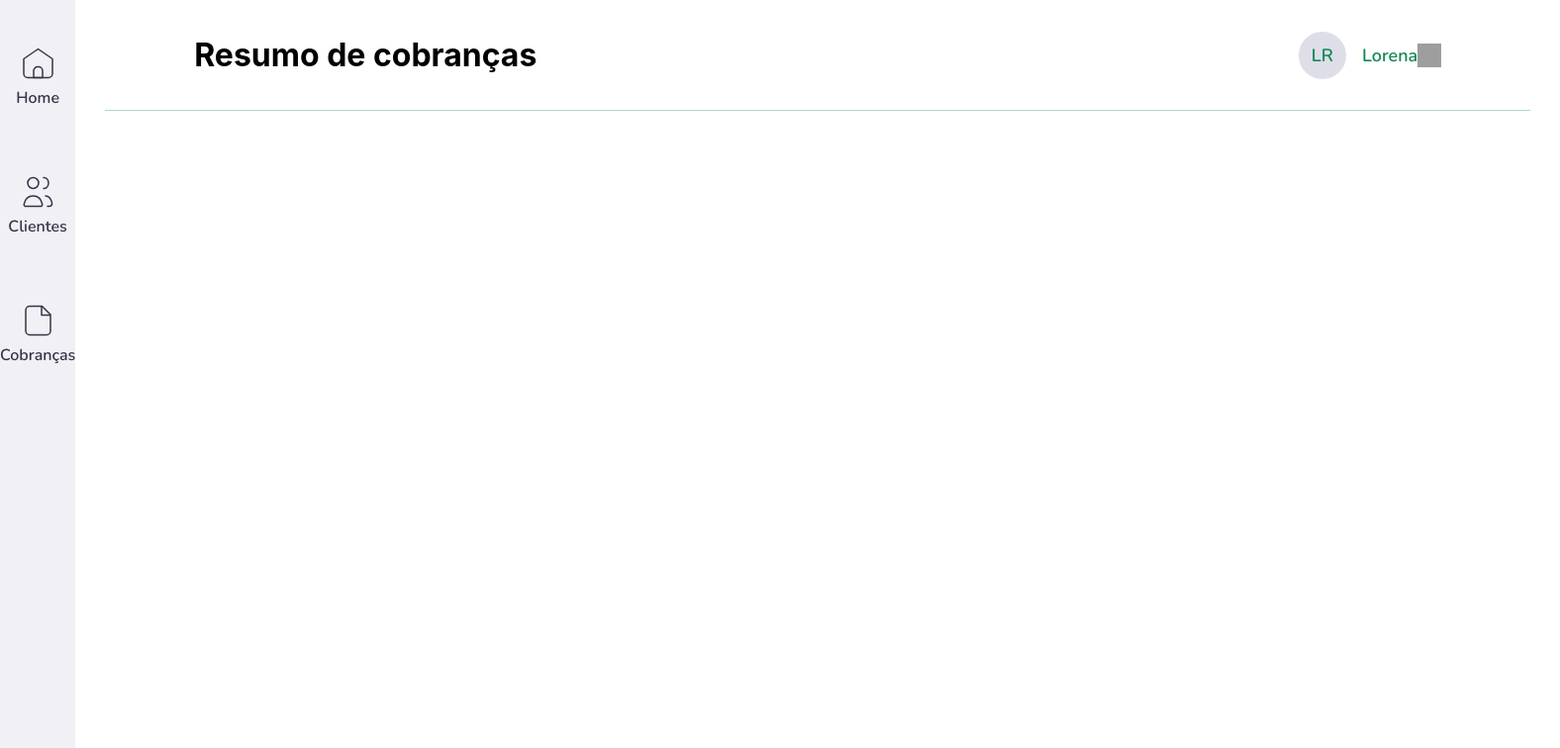
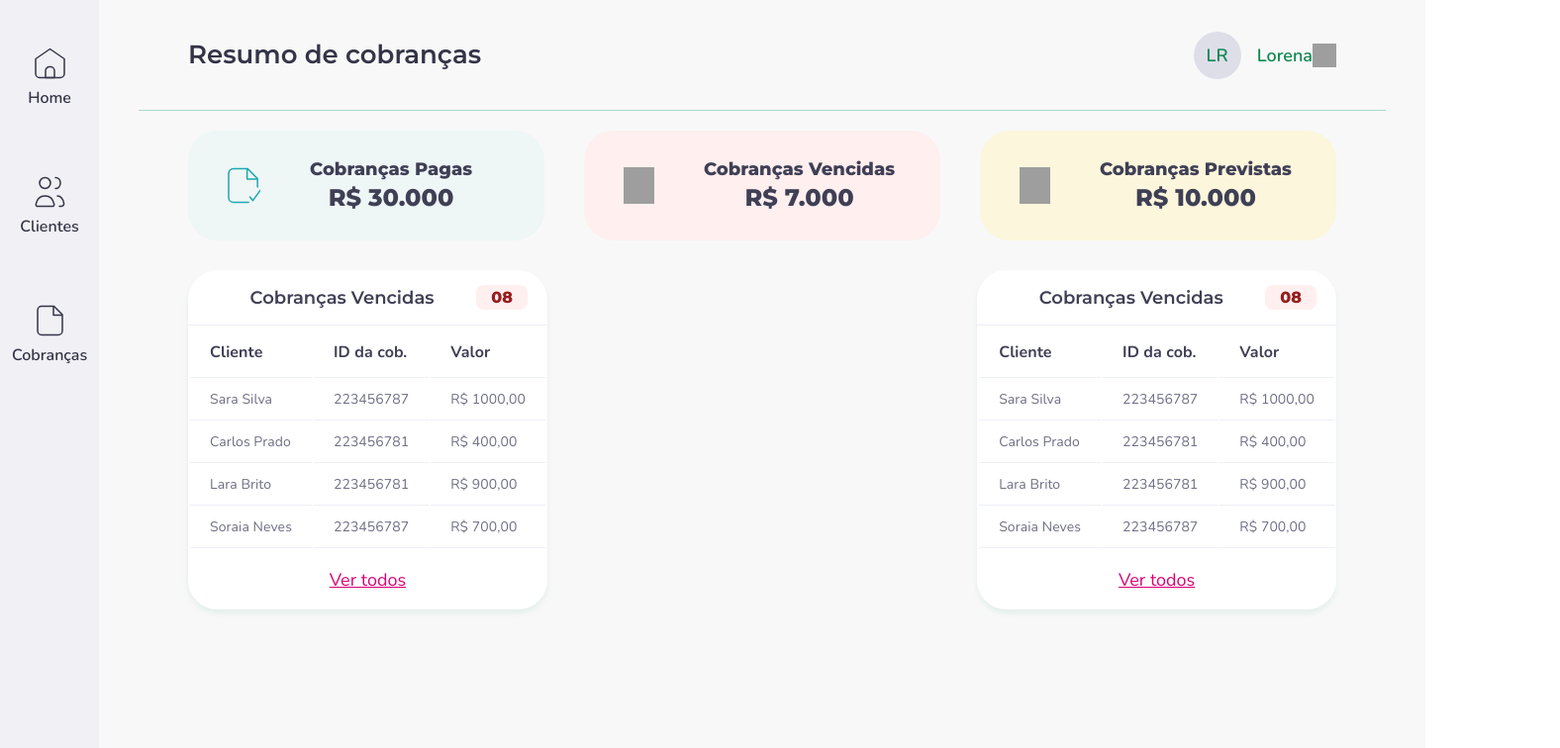
Before and after one commit to rodrigodahora/desafio-modulo05-front-Baby-Sharp-DOM-DOM, a React (Create React App) app: page /Home in a window 1280 px wide. Shown: the top 756 px of the page at 99% size, 1576 px wide, since content can reach past the window. Built offline with nearby package versions, Linux system fonts and the light colour scheme; grey boxes are pictures that could not be loaded.

Commit message:
Home quase finalizada

```diff
--- /dev/null
+++ b/src/components/ChargesTabs/index.jsx
@@ -0,0 +1,51 @@
+import React from 'react';
+import styles from './styles.module.css';
+
+const ChargesTabs = () => {
+  return (
+    <div className={styles.container}>
+      <header className={styles.header}>
+        <h3>Cobranças Vencidas</h3>
+        <span className={styles.amount_charges}>08</span>
+      </header>
+
+      <table className={styles.table}>
+        <thead>
+          <tr>
+            <th>Cliente</th>
+            <th>ID da cob.</th>
+            <th>Valor</th>
+          </tr>
+        </thead>
+        <tbody>
+          <tr>
+            <td>Sara Silva </td>
+            <td>223456787</td>
+            <td>R$ 1000,00</td>
+          </tr>
+          <tr>
+            <td>Carlos Prado</td>
+            <td>223456781</td>
+            <td>R$ 400,00</td>
+          </tr>
+          <tr>
+            <td>Lara Brito</td>
+            <td>223456781</td>
+            <td>R$ 900,00</td>
+          </tr>
+          <tr>
+            <td>Soraia Neves</td>
+            <td>223456787</td>
+            <td>R$ 700,00</td>
+          </tr>
+        </tbody>
+      </table>
+
+      <footer className={styles.footer}>
+        <a href="/">Ver todos</a>
+      </footer>
+    </div>
+  );
+};
+
+export default ChargesTabs;
--- /dev/null
+++ b/src/components/ChargesTabs/styles.module.css
@@ -0,0 +1,87 @@
+.container {
+  overflow: hidden;
+  border-radius: 30px;
+  box-shadow: 0px 4px 5px 0px rgba(172, 217, 197, 0.25);
+}
+
+.header {
+  display: flex;
+  align-items: center;
+  padding: 15px 20px;
+  background-color: #FFF;
+  border-bottom: 1px solid #EFF0F6;
+}
+
+.header h3 {
+  flex: 1;
+  text-align: center;
+  color: #3F3F55;
+  font-family: Montserrat, sans-serif;
+  font-size: 18px;
+  font-style: normal;
+  font-weight: 600;
+}
+
+.amount_charges {
+  margin: 0 0 0 auto;
+
+  background-color: #FFEFEF;
+  padding: 3px 15px;
+  border-radius: 8px;
+  color: #971D1D;
+  font-family: Montserrat, sans-serif;
+  font-size: 16px;
+  font-style: normal;
+  font-weight: 700;
+}
+
+.table {
+  width: 100%;
+  background-color: #FFF;
+}
+
+.table th,
+.table td {
+  border-bottom: 1px solid #EFF0F6;
+  padding: 0 20px;
+}
+
+.table th {
+  text-align: start;
+  color: #3F3F55;
+  font-family: Nunito, sans-serif;
+  font-size: 16px;
+  font-style: normal;
+  font-weight: 700;
+  line-height: 50px;
+  letter-spacing: 0.08px;
+}
+
+.table td {
+  color: #6E6E85;
+  font-family: Nunito,sans-serif;
+  font-size: 14px;
+  font-style: normal;
+  font-weight: 400;
+  line-height: 40px;
+  letter-spacing: 0.07px;
+}
+
+.footer {
+  height: 60px;
+  display: flex;
+  justify-content: center;
+  align-items: center;
+  padding: 15px 20px;
+
+  background-color: #FFF;
+}
+
+.footer a {
+  color:  #DA0175;
+  font-family: Nunito, sans-serif;
+  font-size: 18px;
+  font-style: normal;
+  font-weight: 400;
+  text-decoration-line: underline;
+}
--- a/src/components/HeaderDash/styles.module.css
+++ b/src/components/HeaderDash/styles.module.css
@@ -5,20 +5,25 @@
 }
 
 .container {
-  width: 1440px;
+  width: 100%;
   height: 112px;
   display: flex;
   justify-content: space-between;
   align-items: center;
 
-  padding: 0 90px;
-  margin: 0 30px;
+  padding: 0 50px;
 
   border-bottom: 1px solid #ACD9C5;
 }
 
 .container h1 {
-
+  color: #343447;
+  text-align: center;
+  font-family: Montserrat, sans-serif;
+  font-size: 26px;
+  font-style: normal;
+  font-weight: 600;
+  line-height: 130%;
 }
 
 
--- /dev/null
+++ b/src/components/ListTabs/index.jsx
@@ -0,0 +1,40 @@
+import React from 'react';
+import styles from './styles.module.css';
+
+const ListTabs = () => {
+  return (
+    <div className={styles.main}>
+      <div className={styles.charges}>
+        <div className={styles.paid_charges}>
+          <div className={styles.paid_img}></div>
+          <div className={styles.paid_value}>
+            <h2>Cobranças Pagas</h2>
+            <strong>R$ 30.000</strong>
+          </div>
+        </div>
+      </div>
+
+      <div className={styles.won}>
+        <div className={styles.won_charges}>
+          <div className={styles.won_img}></div>
+          <div className={styles.won_value}>
+            <h2>Cobranças Vencidas</h2>
+            <strong>R$ 7.000</strong>
+          </div>
+        </div>
+      </div>
+
+      <div className={styles.expected}>
+        <div className={styles.expected_charges}>
+          <div className={styles.expected_img}></div>
+          <div className={styles.expected_value}>
+            <h2>Cobranças Previstas</h2>
+            <strong>R$ 10.000</strong>
+          </div>
+        </div>
+      </div>
+    </div>
+  );
+};
+
+export default ListTabs;
--- /dev/null
+++ b/src/components/ListTabs/styles.module.css
@@ -0,0 +1,154 @@
+.main {
+  width: 100%;
+  padding: 20px 50px;
+
+  display: flex;
+  justify-content: space-between;
+}
+
+.charges {
+  display: flex;
+
+  width: 360px;
+  height: 111px;
+  padding: 23px 40px;
+
+  border-radius: 30px;
+  background-color: #EEF6F6;
+}
+
+.paid_charges {
+ display: flex;
+ flex-direction: row;
+ justify-content: space-between;
+ align-items: center;
+ gap: 50px;
+}
+
+.paid_img {
+  width: 33px;
+  height: 37px;
+  background-image: url(../../assets/cobranca_paga.svg);
+}
+
+.paid_value {
+  display: flex;
+  flex-direction: column;
+  align-items: center;
+}
+
+.paid_value h2 {
+  color:  #3F3F55;
+  font-family: Montserrat, sans-serif;
+  font-size: 18px;
+  font-style: normal;
+  font-weight: 700;
+  line-height: 130%;
+}
+
+.paid_value strong {
+  color: #3F3F55;
+  font-family: Montserrat, sans-serif;
+  font-size: 24px;
+  font-style: normal;
+  font-weight: 700;
+  line-height: 130%;
+}
+
+.won {
+  display: flex;
+
+  width: 360px;
+  height: 111px;
+  padding: 23px 40px;
+
+  border-radius: 30px;
+  background-color: #FFEFEF;
+}
+
+.won_charges {
+ display: flex;
+ flex-direction: row;
+ justify-content: space-between;
+ align-items: center;
+ gap: 50px;
+}
+
+.won_img {
+  width: 31px;
+  height: 37px;
+  background-image: url(../../assets/cobranca_vencida.svg);
+}
+
+.won_value {
+  display: flex;
+  flex-direction: column;
+  align-items: center;
+}
+
+.won_value h2 {
+  color:  #3F3F55;
+  font-family: Montserrat, sans-serif;
+  font-size: 18px;
+  font-style: normal;
+  font-weight: 700;
+  line-height: 130%;
+}
+
+.won_value strong {
+  color: #3F3F55;
+  font-family: Montserrat, sans-serif;
+  font-size: 24px;
+  font-style: normal;
+  font-weight: 700;
+  line-height: 130%;
+}
+
+.expected {
+  display: flex;
+
+  width: 360px;
+  height: 111px;
+  padding: 23px 40px;
+
+  border-radius: 30px;
+  background-color: #FCF6DC;
+}
+
+.expected_charges {
+ display: flex;
+ flex-direction: row;
+ justify-content: space-between;
+ align-items: center;
+ gap: 50px;
+}
+
+.expected_img {
+  width: 31px;
+  height: 37px;
+  background-image: url(../../assets/cobranca_pendente.svg);
+}
+
+.expected_value {
+  display: flex;
+  flex-direction: column;
+  align-items: center;
+}
+
+.expected_value h2 {
+  color:  #3F3F55;
+  font-family: Montserrat, sans-serif;
+  font-size: 18px;
+  font-style: normal;
+  font-weight: 700;
+  line-height: 130%;
+}
+
+.expected_value strong {
+  color: #3F3F55;
+  font-family: Montserrat, sans-serif;
+  font-size: 24px;
+  font-style: normal;
+  font-weight: 700;
+  line-height: 130%;
+}
--- a/src/pages/Home/index.jsx
+++ b/src/pages/Home/index.jsx
@@ -1,16 +1,32 @@
 import React from 'react';
 import MenuSidebar from '../../components/MenuSidebar';
 import HeaderDash from '../../components/HeaderDash';
+import '../../index.css';
 
 import styles from './styles.module.css';
+import ListTabs from '../../components/ListTabs';
+import ChargesTabs from '../../components/ChargesTabs';
 
 const Home = () => {
   return (
     <div className={styles.container}>
       <MenuSidebar />
 
-      <div>
+      <div className={styles.containerChild}>
         <HeaderDash />
+
+        <ListTabs />
+
+        <div
+          style={{
+            display: 'flex',
+            justifyContent: 'space-between',
+            padding: '10px 50px',
+          }}
+        >
+          <ChargesTabs />
+          <ChargesTabs />
+        </div>
       </div>
     </div>
   );
--- a/src/pages/Home/styles.module.css
+++ b/src/pages/Home/styles.module.css
@@ -1,3 +1,17 @@
+* {
+margin: 0;
+box-sizing: border-box;
+}
+
 .container {
+  width: 1440px;
+  height: 100vh;
   display: flex;
+
+  background-color: #F8F8F9;
 }
+
+.containerChild {
+  width: 100%;
+  padding: 0px 40px;
+}
```
